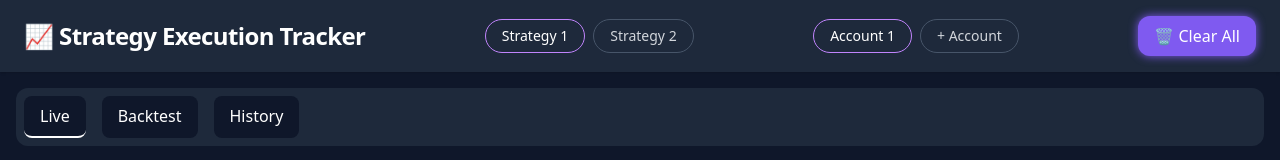
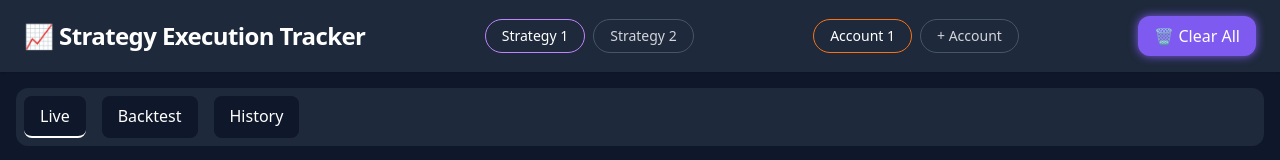
Before and after one commit to romahawk/strategy-tracker, a React (Vite) app in the folder strategy-tracker/: page /strategy/1/account/1 in a window 1280 px wide. Shown: the top 160 px of the page. Built offline with nearby package versions, Linux system fonts and the light colour scheme.

Commit message:
ux(strategy): enable renaming strategies via double-click on strategy tab
- Double-click a strategy pill → prompt + confirmation
- Persist names in localStorage under "strategy:names"
- Preserve accountId when switching/renaming

```diff
--- a/strategy-tracker/src/components/AccountNav.jsx
+++ b/strategy-tracker/src/components/AccountNav.jsx
@@ -62,8 +62,11 @@ export default function AccountNav() {
 
   const pill = ({ isActive }) =>
     `px-4 py-1.5 rounded-full border text-sm transition cursor-pointer ${
-      isActive ? "border-purple-400 text-white" : "border-slate-600 text-gray-300 hover:border-purple-300"
+      isActive
+        ? "border-orange-500 text-white"
+        : "border-slate-600 text-gray-300 hover:border-orange-400"
     }`;
+
 
   return (
     <div className="flex items-center gap-2">
```
